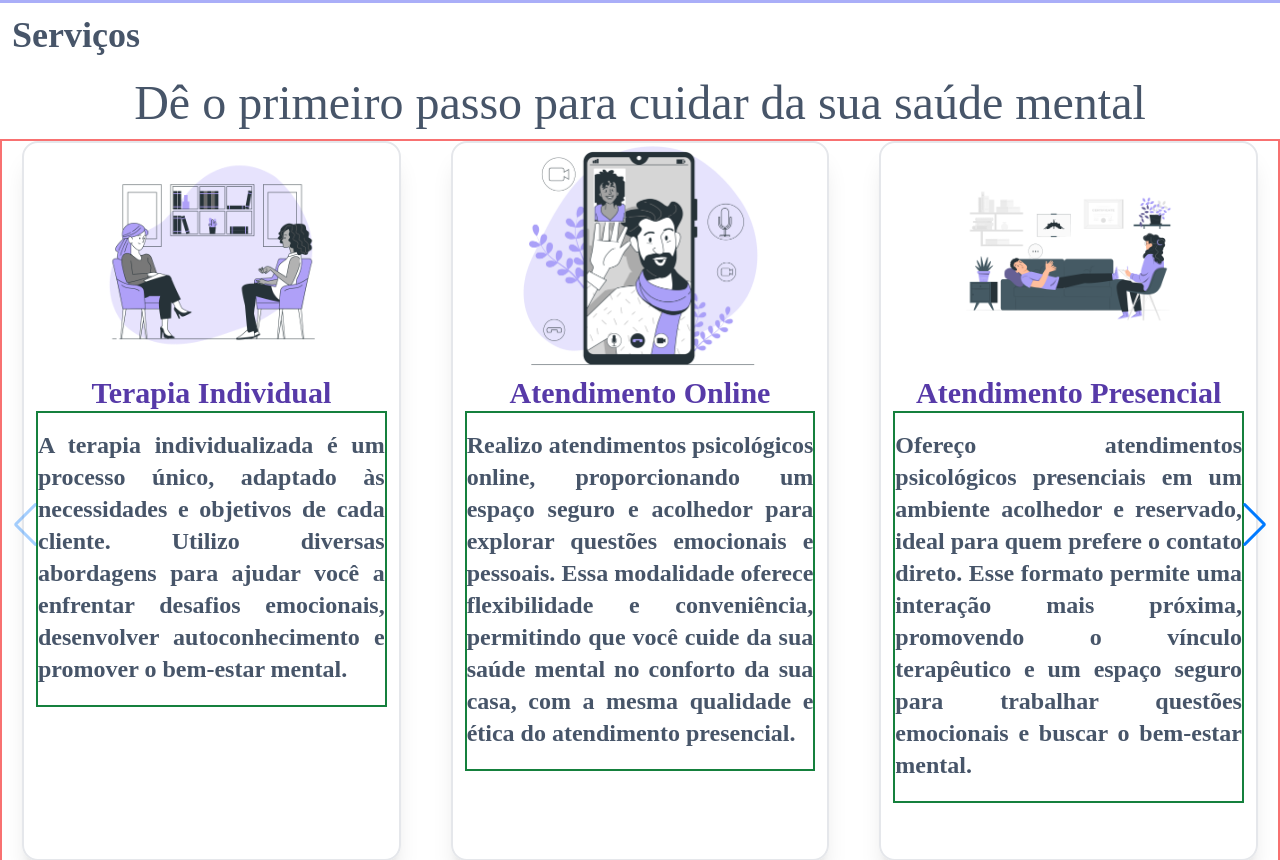
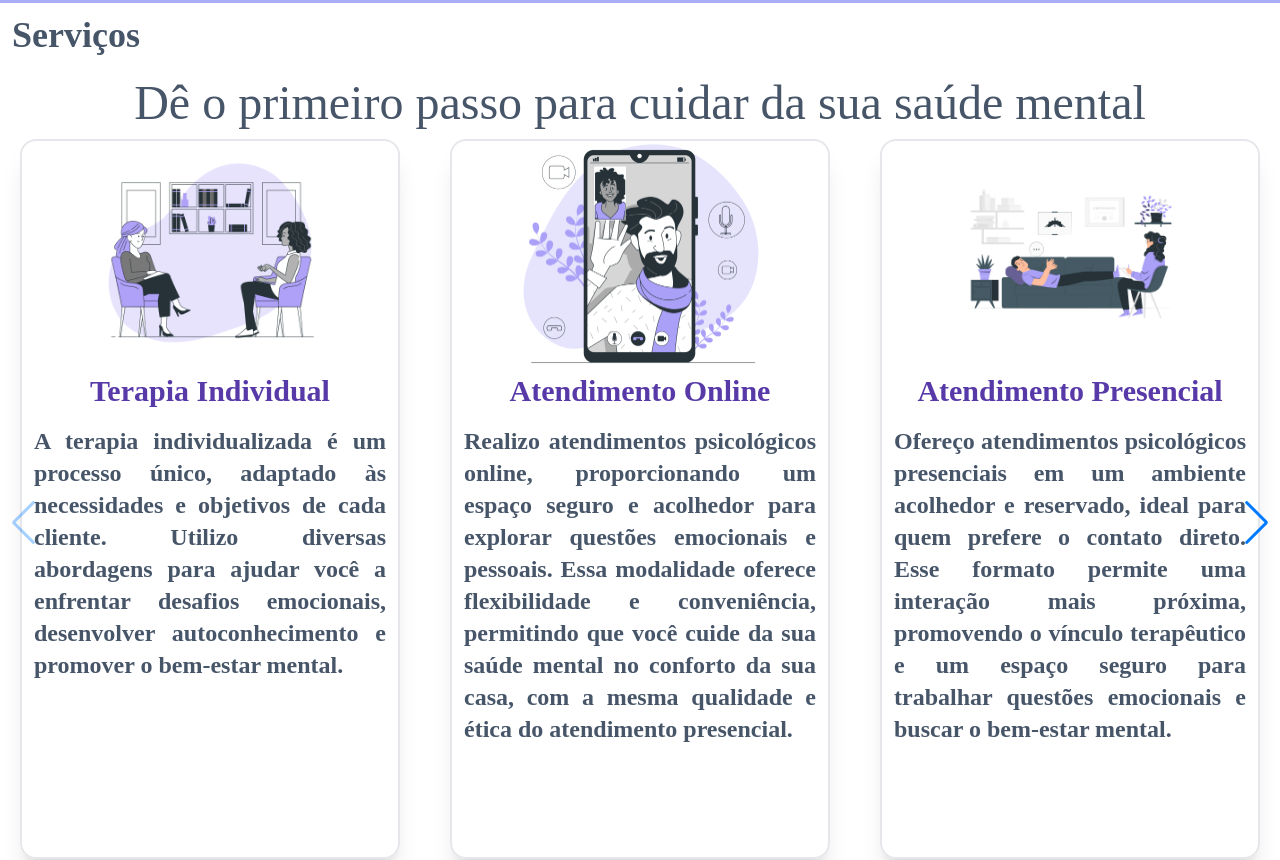
Before and after one commit to RebecaOuriques/Rebeca-psi, a React (Vite) app: page / in a window 1280 px wide. Shown: the part 1980-2840 px from the top of the page. Built offline with nearby package versions, Linux system fonts and the light colour scheme; a web font is replaced by a local one.

Commit message:
retirada da borda

```diff
--- a/src/paginas/servico/Servicos.tsx
+++ b/src/paginas/servico/Servicos.tsx
@@ -71,7 +71,7 @@ function Servicos() {
         navigation
         pagination={{ clickable: true }}
         autoplay={{ delay: 8000 }}
-        className="bg-white w-full max-w-8xl center pt-2 border-2 border-red-400"
+        className="bg-white w-full max-w-8xl center pt-2"
       >
         {slidesData.map((slide, index) => (
           <SwiperSlide key={index}>
@@ -81,7 +81,7 @@ function Servicos() {
                 <p className="text-center font-bold font-corpo text-3xl">
                   {slide.titulo}
                 </p>
-                <p className="font-corpo text-slate-600 font-semibold text-justify text-2xl pt-4 pb-5 border-2 border-green-700">
+                <p className="font-corpo text-slate-600 font-semibold text-justify text-2xl pt-4 pb-5">
                   {slide.descricao}
                 </p>
               </div>
```
